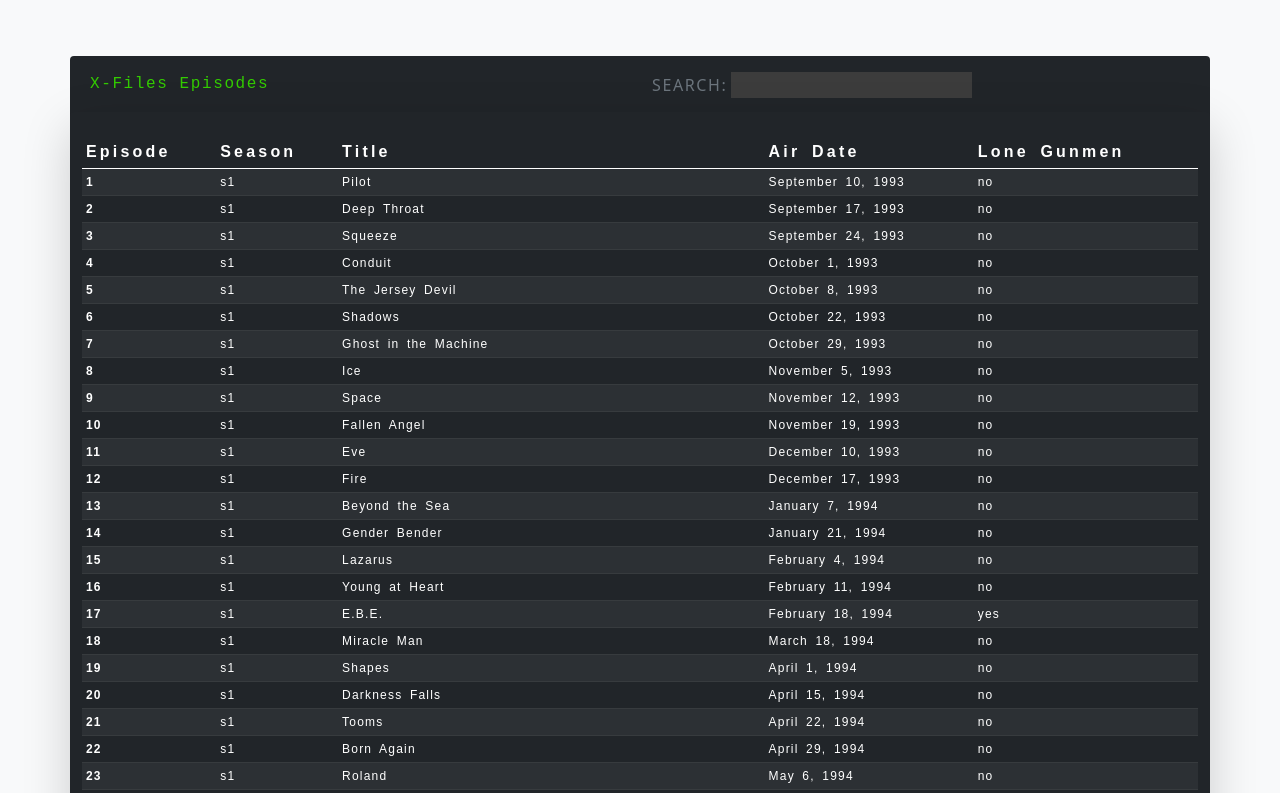
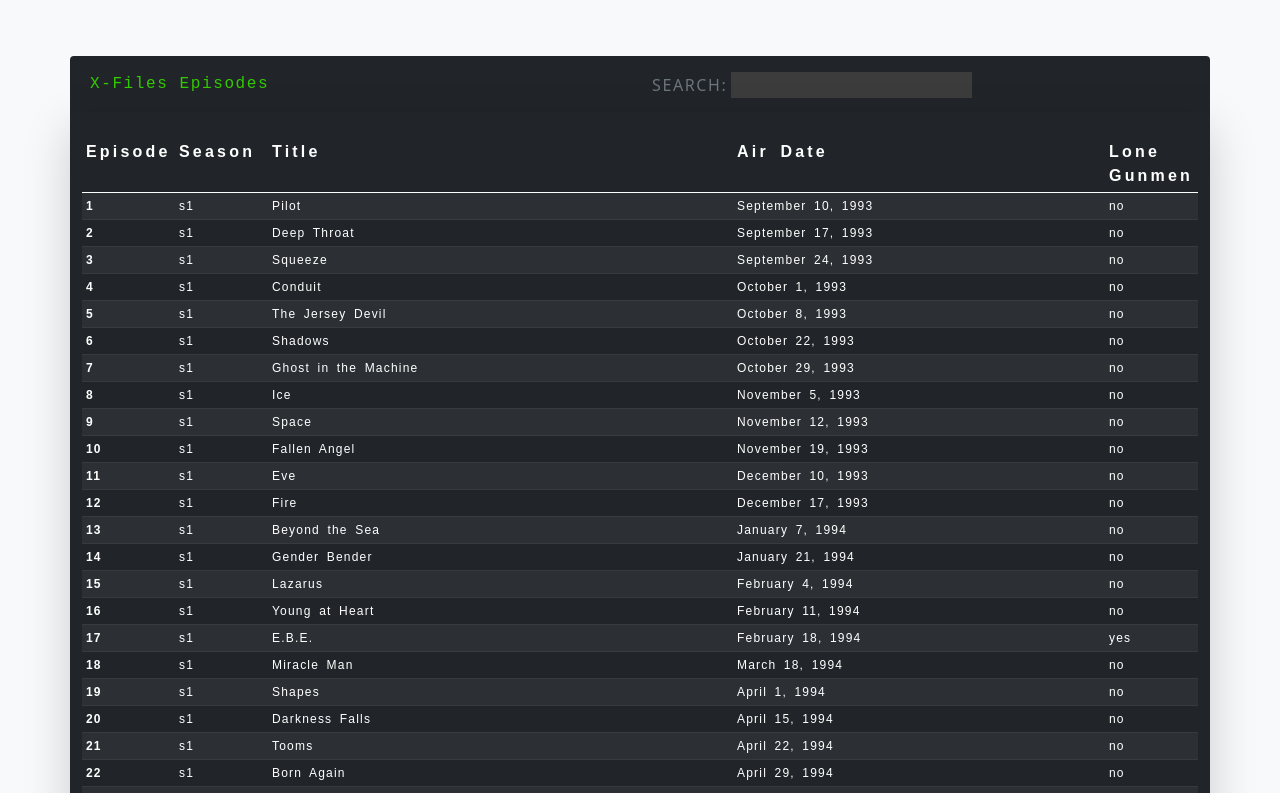
Before and after one commit to rootVIII/searchable_bootstrap_table, a website: page index.html in a window 1280 px wide. Shown: the top 793 px of the page. Drawn offline with nearby package versions, Linux system fonts and the light colour scheme.

Commit message:
use permanent col widths

```diff
--- a/index.html
+++ b/index.html
@@ -71,12 +71,12 @@
                 <div>
                     <table class="table table-dark table-hover table-responsive table-striped table-sm table-hover">
                         <thead>
-                            <tr>
-                                <th scope="col">Episode</th>
-                                <th scope="col">Season</th>
-                                <th scope="col">Title</th>
-                                <th scope="col">Air Date</th>
-                                <th scope="col">Lone Gunmen</th>
+                            <tr class="d-flex">
+                                <th class="col-1">Episode</th>
+                                <th class="col-1">Season</th>
+                                <th class="col-5">Title</th>
+                                <th class="col-4">Air Date</th>
+                                <th class="col-1">Lone Gunmen</th>
                             </tr>
                         </thead>
                         <tbody id="tableBody">
--- a/searchable-table.js
+++ b/searchable-table.js
@@ -15,8 +15,12 @@
             for (let row of this.tableData) {
                 if (!(searchText) || row.join(' ').includes(searchText)) {
                     let [episode, season, title, airDate, loneGunmen] = row;
-                    tableRows += `<tr><th scope="row">${episode}</th><td>${season}</td>
-                    <td>${title}</td><td>${airDate}</td><td>${loneGunmen}</td></tr>`;
+                    tableRows += `<tr class="d-flex">
+                        <th class="col-1">${episode}</th>
+                        <td class="col-1">${season}</td>
+                        <td class="col-5">${title}</td>
+                        <td class="col-4">${airDate}</td>
+                        <td class="col-1">${loneGunmen}</td></tr>`;
                 }
             }
             resolve(tableRows);
```
